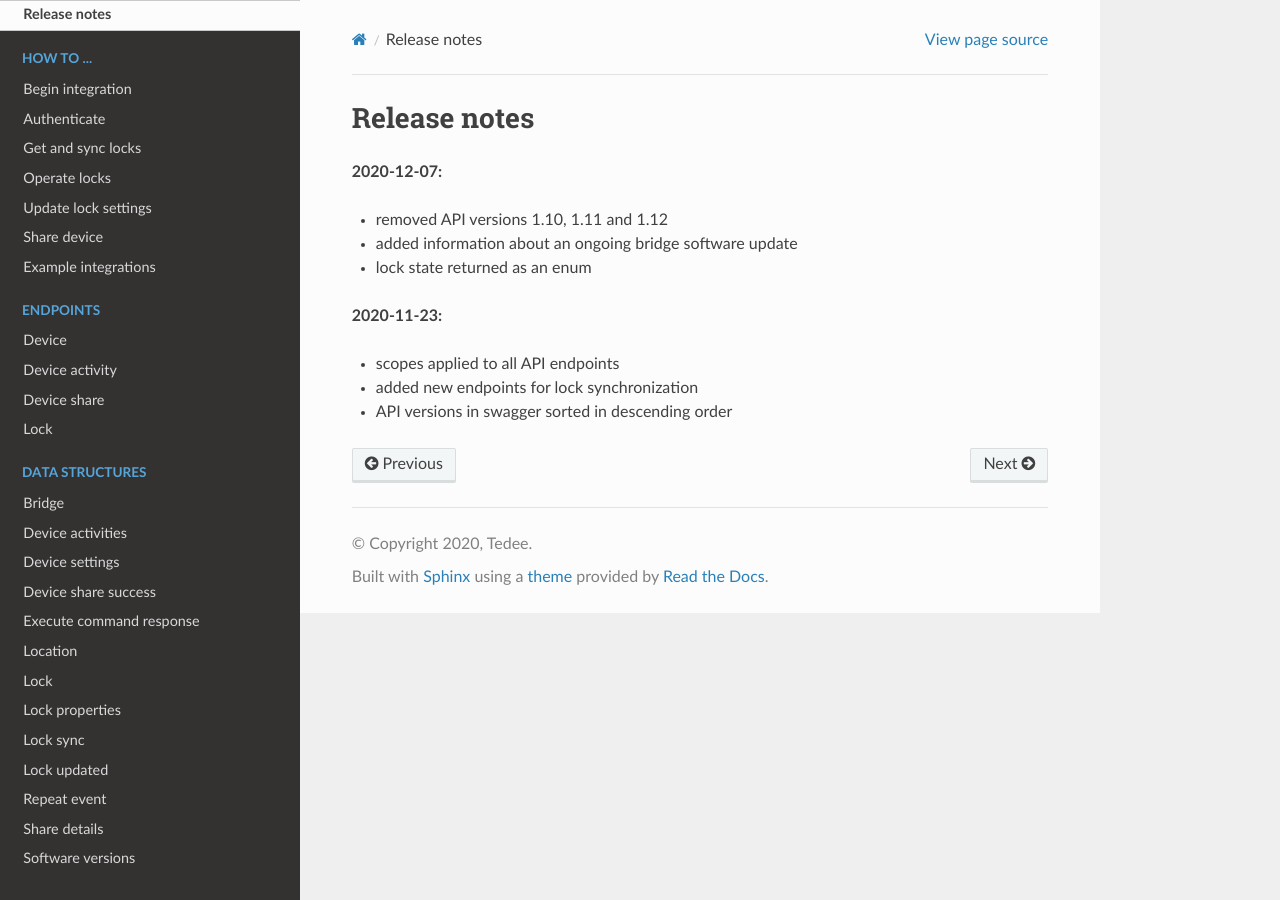
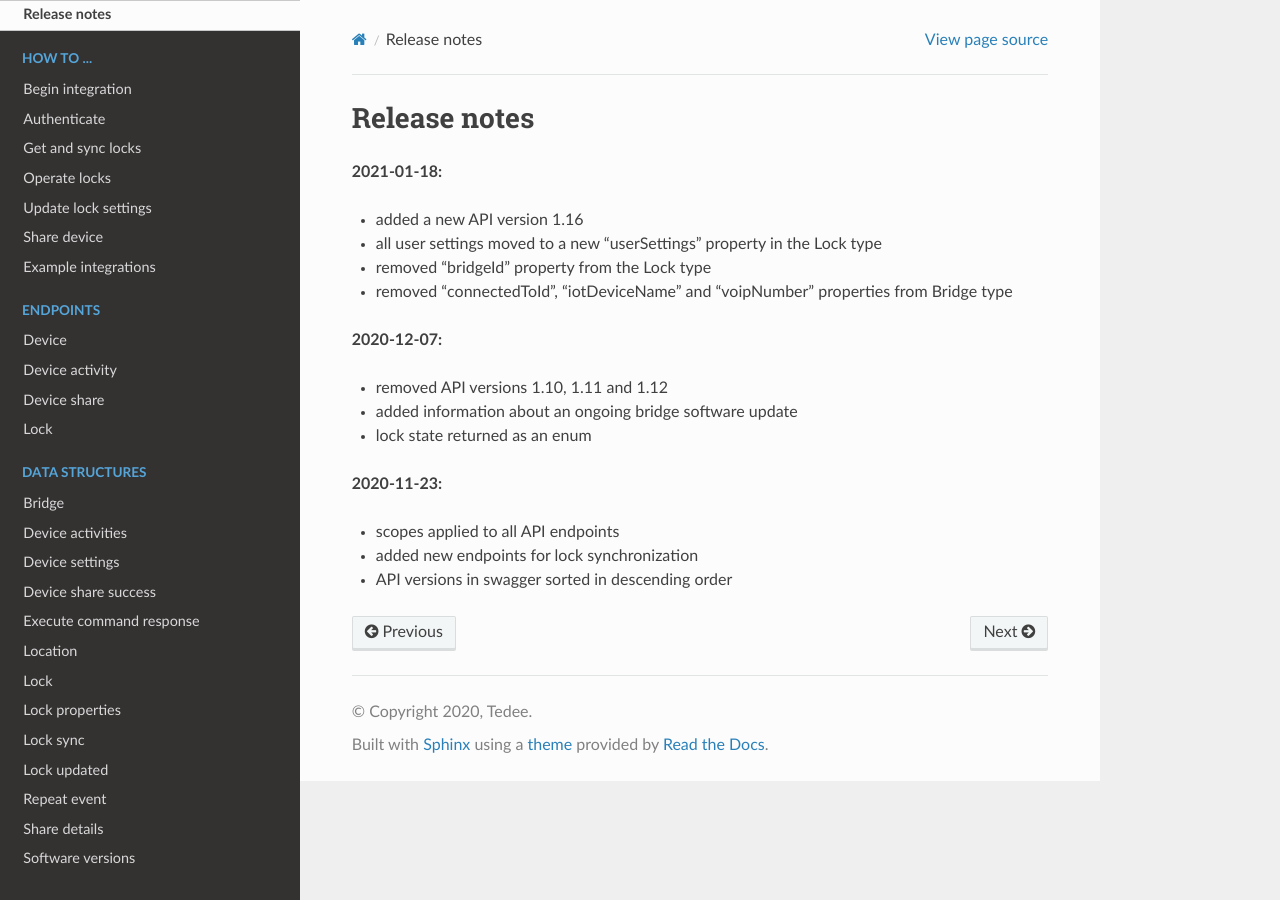
Before and after one commit to tedee-com/tedee-api-doc, a Sphinx documentation site: the page built from docs/source/release-notes.rst, in a window 1280 px wide. Built offline with Sphinx 7.4.7 and the Read the Docs theme 2.0.0, drawn with Linux system fonts in a browser that asks for light colours.

Commit message:
Add release notes after sprint 113 (#62)

```diff
--- a/docs/source/release-notes.rst
+++ b/docs/source/release-notes.rst
@@ -1,5 +1,12 @@
 Release notes
 =============
+
+**2021-01-18:**
+
+* added a new API version 1.16
+* all user settings moved to a new "userSettings" property in the Lock type
+* removed "bridgeId" property from the Lock type
+* removed "connectedToId", "iotDeviceName" and "voipNumber" properties from Bridge type
 
 **2020-12-07:**
 
```
